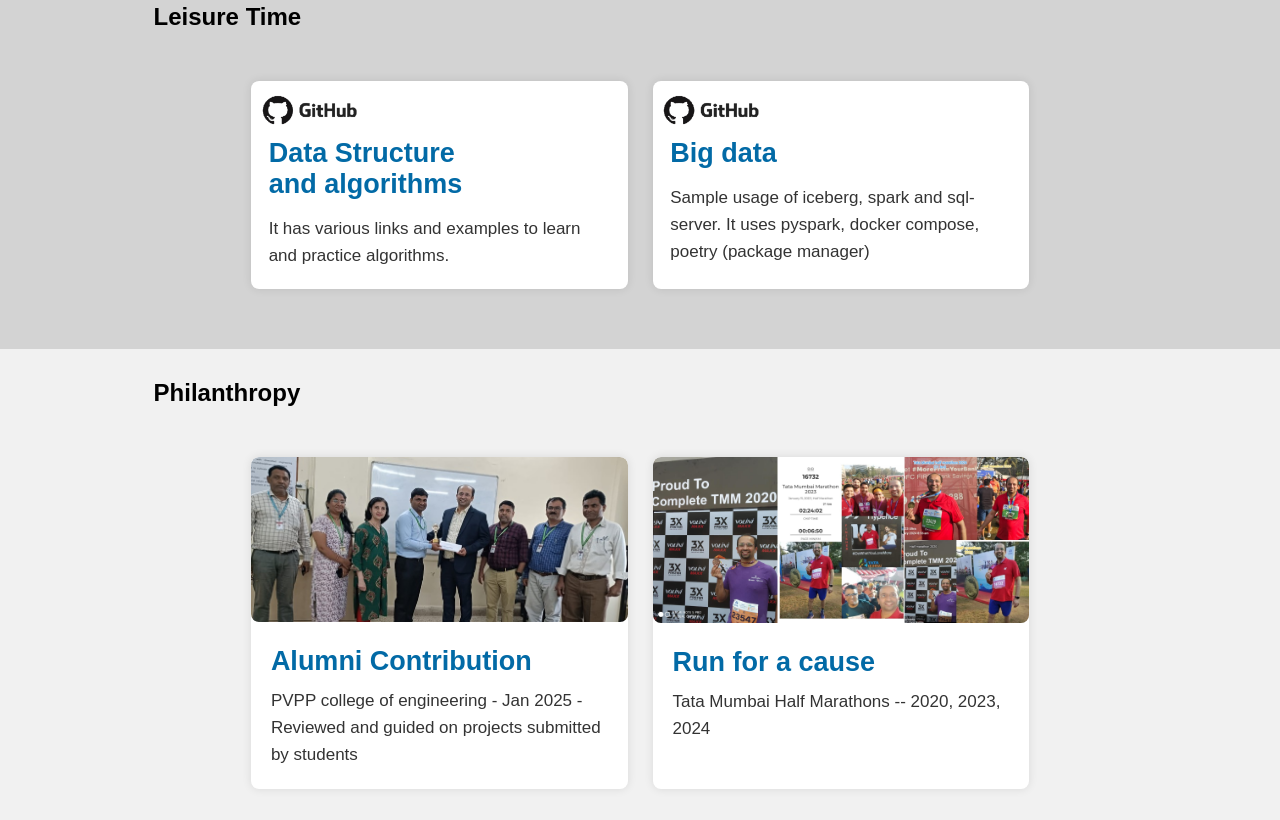
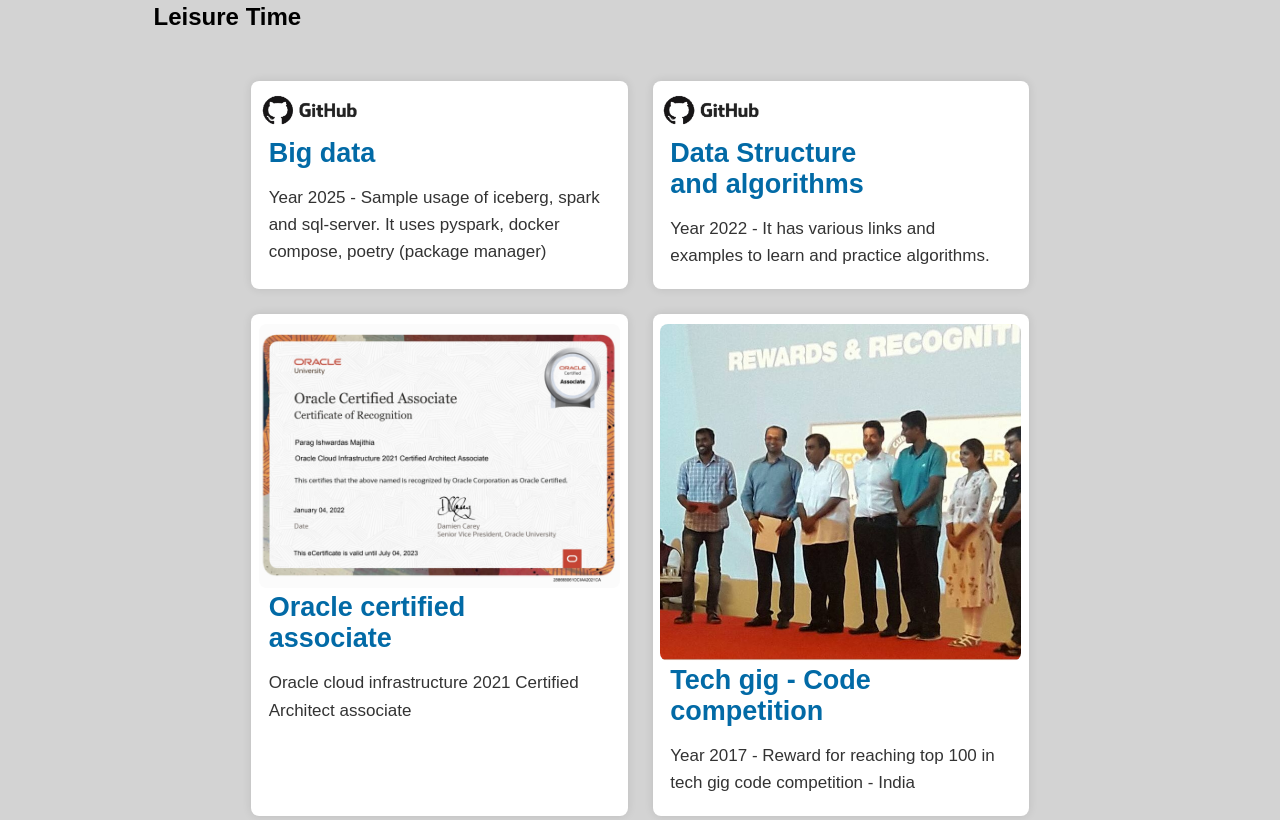
Before and after one commit to paragmajithia/paragmajithia.github.io, a plain HTML site: page index.html in a window 1280 px wide. Shown: the part 667-1487 px from the top of the page. Drawn offline with nearby package versions, Linux system fonts and the light colour scheme.

Commit message:
Added leisure time cards

```diff
--- a/css/style.css
+++ b/css/style.css
@@ -232,9 +232,14 @@ section {
     transform: scale(1.5);
 }
 
-.leisure-container-card img {
+.leisure-container-card .img-small {
     border-radius: 8px;
     width: 30%;
+}
+
+.leisure-container-card .img-large {
+    border-radius: 8px;
+    width: 100%;
 }
 
 /*
--- a/index.html
+++ b/index.html
@@ -58,25 +58,44 @@
         <div class="leisure-container">
 
             <article class="leisure-container-card">
+                <a href="https://github.com/paragmajithia/iceberg-spark-sqlserver" target="_blank">
+                    <div class="leisure-container-card-head">
+                        <img src="images/github.png" class="img-small" alt="Github - Big Data - Iceberg">
+                        <h3>Big data </h3>
+                    </div>
+                    <p>Year 2025 - Sample usage of iceberg, spark and sql-server. It uses pyspark, docker compose, poetry (package
+                        manager)</p>
+                </a>
+            </article><!-- /card-two -->
+
+            <article class="leisure-container-card">
                 <a href="https://github.com/paragmajithia/algorithms" target="_blank">
                     <div class="leisure-container-card-head">
-                        <img src="images/github.png" alt="Github - Data Structure and algorithms">
+                        <img src="images/github.png" class="img-small" alt="Github - Data Structure and algorithms">
                         <h3>Data Structure and algorithms</h3>
                     </div>
-                    <p>It has various links and examples to learn and practice algorithms.</p>
+                    <p>Year 2022 - It has various links and examples to learn and practice algorithms.</p>
                 </a>
             </article><!-- /card-tow -->
 
+
             <article class="leisure-container-card">
-                <a href="https://github.com/paragmajithia/iceberg-spark-sqlserver" target="_blank">
-                    <div class="leisure-container-card-head">
-                        <img src="images/github.png" alt="Github - Big Data - Iceberg">
-                        <h3>Big data </h3>
-                    </div>
-                    <p>Sample usage of iceberg, spark and sql-server. It uses pyspark, docker compose, poetry (package
-                        manager)</p>
-                </a>
-            </article><!-- /card-tow -->
+                <div class="leisure-container-card-head">
+                    <img src="images/oci-certificate.png" class="img-large" alt="Oracle certified associate">
+                    <h3>Oracle certified associate </h3>
+                </div>
+                <p>Oracle cloud infrastructure 2021 Certified Architect associate</p>
+
+            </article><!-- /card-three -->
+
+            <article class="leisure-container-card">
+                <div class="leisure-container-card-head">
+                    <img src="images/techgig-reward.jpg" class="img-large" alt="Tech gig rewards">
+                    <h3>Tech gig - Code competition </h3>
+                </div>
+                <p>Year 2017 - Reward for reaching top 100 in tech gig code competition - India</p>
+
+            </article><!-- /card-four -->
 
         </div>
     </section>
```
Also changed, not shown: images/oci-certificate.png (added), images/techgig-reward.jpg (added).
